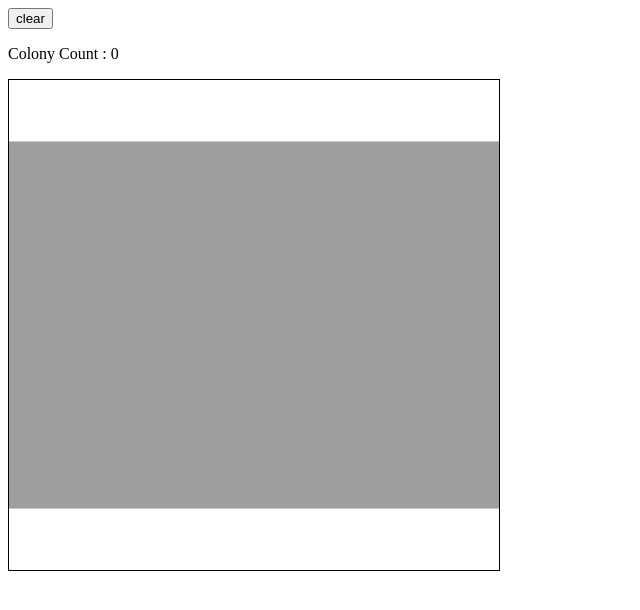
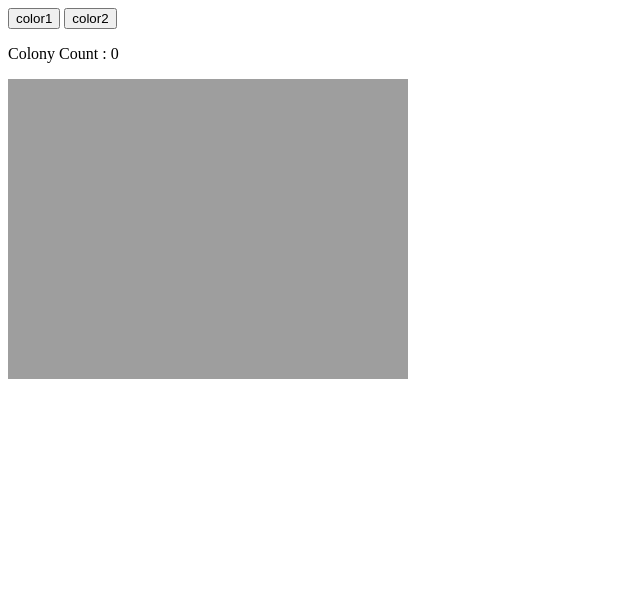
Before and after one commit to ianhi/ipysegment, a website with bundled scripts: page index.html in a window 1280 px wide. Shown: the whole page, without its empty margins (0-640 px from the left). Built offline with nearby package versions, Linux system fonts and the light colour scheme.

Commit message:
create sensible division of canvases
names now correspond to what they are + correct sizing of canvases

```diff
--- a/index.html
+++ b/index.html
@@ -5,17 +5,18 @@
     <title>colony counter</title>
 <style type="text/css">
 
-#preview {position:absolute; top:1px;left 1px;}
+#preview {position:absolute; top:1px; left:1px;}
 </style>
 </head>
 
 <body>
-    <button id="clear">clear</button>
+    <button id="color1">color1</button>
+    <button id="color2">color2</button>
     <p id="colonyCounter">Colony Count : 0</p>
-    <div style="position: relative;">
-    <canvas id="img-canvas" width="490" height="490"
-            style="position: absolute; left: 0; top: 0; border: 1px solid black;">
-    </canvas>
+    <div id='yikes' style="position: relative;">
+    <!-- <canvas id="img-canvas" width="490" height="490" -->
+            <!-- style="position: absolute; left: 0; top: 0; border: 1px solid black;"> -->
+    <!-- </canvas> -->
     </div>
     <script src="lib/main.js"></script>
 </body>
--- a/src/main.ts
+++ b/src/main.ts
@@ -1,133 +1,121 @@
 class DrawingApp {
   private classCanvas: HTMLCanvasElement;
   private classContext: CanvasRenderingContext2D;
-  private imgCanvas: HTMLCanvasElement;
-  private imgContext: CanvasRenderingContext2D;
-  private canvas: HTMLCanvasElement;
+  private displayCanvas: HTMLCanvasElement;
+  private displayCtx: CanvasRenderingContext2D;
+  private previewCanvas: HTMLCanvasElement;
   private context: CanvasRenderingContext2D;
   private img: HTMLImageElement;
   private lassoing: boolean;
   private path: Path2D;
 
-  private clickX: number[] = [];
-  private clickY: number[] = [];
   // private colors: string[] = ['rgb(1,0,0)'];
-  private colonyCount = 0;
-  private colonyCountDisplay: HTMLElement;
+  private maxCanvasWidth = 500;
+  private aspectRatio = 1;
+
   constructor() {
-    const imgCanvas = document.getElementById(
-      'img-canvas'
-    ) as HTMLCanvasElement;
+    this.displayCanvas = document.createElement('canvas');
+    const div = document.getElementById('yikes');
+    div.appendChild(this.displayCanvas);
+    this.displayCanvas.width = 200;
 
-    const imgContext = imgCanvas.getContext('2d');
-    imgContext.lineCap = 'round';
-    imgContext.lineJoin = 'round';
-    imgContext.fillStyle = 'rgba(255, 0, 0, 0.5)';
-    imgContext.lineWidth = 2;
-    this.imgCanvas = imgCanvas;
-    this.imgContext = imgContext;
-    this.imgContext.fillStyle = 'rgba(50, 200, 100, .7)'; //'#a4fae3';
+    const displayCtx = this.displayCanvas.getContext('2d');
+    displayCtx.lineCap = 'round';
+    displayCtx.lineJoin = 'round';
+    displayCtx.fillStyle = 'rgba(255, 0, 0, 0.5)';
+    displayCtx.lineWidth = 2;
+    // this.displayCanvas = this.displayCanvas;
+    this.displayCtx = displayCtx;
+    this.displayCtx.fillStyle = 'rgba(50, 200, 100, .7)'; //'#a4fae3';
 
-    this.canvas = document.createElement('canvas');
-    this.canvas.id = 'preview';
-    this.canvas.width = this.imgCanvas.width;
-    this.canvas.height = this.imgCanvas.height;
-    this.imgCanvas.parentNode.appendChild(this.canvas);
-    this.context = this.canvas.getContext('2d');
-    this.context.fillStyle = 'rgba(255, 0, 0, .3)'; //'#a4fae3';
-    this.context.lineWidth = 2;
-    this.path = new Path2D();
+    this.previewCanvas = document.createElement('canvas');
+    this.previewCanvas.id = 'preview';
+    this.displayCanvas.parentNode.appendChild(this.previewCanvas);
+    this.context = this.previewCanvas.getContext('2d');
 
     // this can be an offscreen canvas after https://bugzil.la/1390089
     this.classCanvas = document.createElement('canvas');
     this.classContext = this.classCanvas.getContext('2d');
-    this.classCanvas.width = this.imgCanvas.width;
-    this.classCanvas.height = this.imgCanvas.height;
+    // this.classCanvas.width = this.displayCanvas.width;
+    // this.classCanvas.height = this.displayCanvas.height;
     // this.classContext.fillStyle = this.colors[0];
-    this.classContext.fillStyle = 'rgb(0,255,255)';
-    this.context.imageSmoothingEnabled = true;
-
-    this.colonyCountDisplay = document.getElementById('colonyCounter');
 
     this.img = new Image();
     this.img.src = 'colonies.png';
     this.img.onload = (): void => {
+      this.aspectRatio = this.img.width / this.img.height;
+      if (this.img.width > this.maxCanvasWidth) {
+        this.displayCanvas.width = this.maxCanvasWidth;
+        this.displayCanvas.height = this.displayCanvas.width / this.aspectRatio;
+      } else {
+        this.displayCanvas.width = this.img.width;
+        this.displayCanvas.height = this.img.height;
+      }
+      this.previewCanvas.width = this.displayCanvas.width;
+      this.previewCanvas.height = this.displayCanvas.height;
+      this.classCanvas.width = this.displayCanvas.width;
+      this.classCanvas.height = this.displayCanvas.height;
+      this.context.fillStyle = 'rgba(255, 0, 0, .3)'; //'#a4fae3';
+      this.context.lineWidth = 2;
+      this.classContext.fillStyle = 'rgb(0,255,255)';
+      this.context.imageSmoothingEnabled = true;
+      this.path = new Path2D();
       this.drawImageScaled();
     };
-    // this.colors[0] = [1, 1, 1];
 
-    //this.redraw();
     this.lassoing = false;
     this.createUserEvents();
+    document.getElementById('color1').addEventListener('click', () => {
+      this.classContext.fillStyle = 'rgb(255,0,0)';
+    });
+    document.getElementById('color2').addEventListener('click', () => {
+      this.classContext.fillStyle = 'rgb(0,255,0)';
+    });
   }
   private createUserEvents(): void {
-    this.canvas.addEventListener('mousedown', this._mouseDown);
-    this.canvas.addEventListener('mouseup', this._mouseUp);
-    this.canvas.addEventListener('mousemove', this._mouseMove);
-
-    document
-      .getElementById('clear')
-      .addEventListener('click', this.clearEventHandler);
+    this.previewCanvas.addEventListener('mousedown', this._mouseDown);
+    this.previewCanvas.addEventListener('mouseup', this._mouseUp);
+    this.previewCanvas.addEventListener('mousemove', this._mouseMove);
   }
 
   private drawImageScaled(): void {
     // should try to follow tips here: https://developer.mozilla.org/en-US/docs/Web/API/Canvas_API/Tutorial/Optimizing_canvas
     // to not always scale the image.
-    const canvas = this.imgContext.canvas;
+    const canvas = this.displayCanvas;
     const img = this.img;
     const hRatio = canvas.width / img.width;
     const vRatio = canvas.height / img.height;
     const ratio = Math.min(hRatio, vRatio);
-    const shiftX = (canvas.width - img.width * ratio) / 2;
-    const shiftY = (canvas.height - img.height * ratio) / 2;
-    this.imgContext.drawImage(
+    // const shiftX = (canvas.width - img.width * ratio) / 2;
+    // const shiftY = (canvas.height - img.height * ratio) / 2;
+    this.displayCtx.drawImage(
       img,
       0,
       0,
       img.width,
       img.height,
-      shiftX,
-      shiftY,
+      // shiftX,
+      // shiftY,
+      0,
+      0,
       img.width * ratio,
       img.height * ratio
     );
   }
 
-  private addClick(x: number, y: number): void {
-    this.clickX.push(x);
-    this.clickY.push(y);
-    this.colonyCount++;
-    this.updateCounterDisplay();
-  }
-
-  private updateCounterDisplay(): void {
-    this.colonyCountDisplay.innerHTML =
-      'Colony Count : ' + this.colonyCount.toString();
-  }
-
-  private clearCanvas(): void {
-    this.drawImageScaled();
-    this.clickX = [];
-    this.clickY = [];
-  }
-
   private canvasCoords(e: MouseEvent): [number, number] {
     let mouseX = e.offsetX;
     let mouseY = e.offsetY;
-    mouseX -= this.canvas.offsetLeft;
-    mouseY -= this.canvas.offsetTop;
+    mouseX -= this.previewCanvas.offsetLeft;
+    mouseY -= this.previewCanvas.offsetTop;
     return [mouseX, mouseY];
   }
-  private clearEventHandler = (): void => {
-    ///    this.imgContext.scale(.5,.5);
-    this.clearCanvas();
-  };
 
   private _mouseUp = (e: MouseEvent): void => {
     if (this.lassoing) {
-      this.context.clearRect(0, 0, this.canvas.width, this.canvas.height);
+      this.context.clearRect(0, 0, this.previewCanvas.width, this.previewCanvas.height);
       this.path.closePath();
-      this.imgContext.fill(this.path);
+      this.displayCtx.fill(this.path);
       this.context.save();
       this.context.fillStyle = 'rgba(255, 10, 100, 55)';
       this.context.fill(this.path);
@@ -136,20 +124,20 @@ class DrawingApp {
       this.lassoing = false;
       // this.classContext.fillStyle = 'rgb('
       this.classContext.fill(this.path);
-      // this.imgContext.drawImage(this.img, 0, 0);
-      this.imgContext.globalAlpha = 0.4;
-      this.imgContext.drawImage(this.classCanvas, 0, 0);
-      // this.imgContext.fillStyle = 'rgb(255,0,0)';
-      // this.imgContext.drawImage(this.canvas, 0, 0);
-      this.imgContext.globalAlpha = 1;
-      this.context.clearRect(0, 0, this.canvas.width, this.canvas.height);
+      // this.displayCtx.drawImage(this.img, 0, 0);
+      this.displayCtx.globalAlpha = 0.4;
+      this.displayCtx.drawImage(this.classCanvas, 0, 0);
+      // this.displayCtx.fillStyle = 'rgb(255,0,0)';
+      // this.displayCtx.drawImage(this.previewCanvas, 0, 0);
+      this.displayCtx.globalAlpha = 1;
+      this.context.clearRect(0, 0, this.previewCanvas.width, this.previewCanvas.height);
     }
   };
 
   private _mouseMove = (e: MouseEvent): void => {
     console.log(this.lassoing);
     if (this.lassoing) {
-      this.context.clearRect(0, 0, this.canvas.width, this.canvas.height);
+      this.context.clearRect(0, 0, this.previewCanvas.width, this.previewCanvas.height);
       const [mouseX, mouseY] = this.canvasCoords(e);
       this.path.lineTo(mouseX, mouseY);
       const closedPath = new Path2D(this.path);
@@ -169,9 +157,10 @@ class DrawingApp {
     this.path.moveTo(mouseX, mouseY);
     // probs need to check the mousebutton here
     // also if already lassoing, otherwise it possible to start multiple lassos
-    this.addClick(mouseX, mouseY);
     this.lassoing = true;
   };
 }
 
-new DrawingApp();
+window.onload = () => {
+  new DrawingApp();
+};
```
